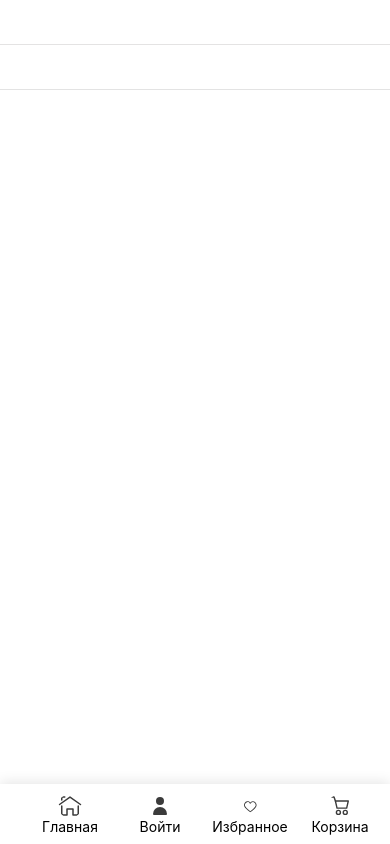
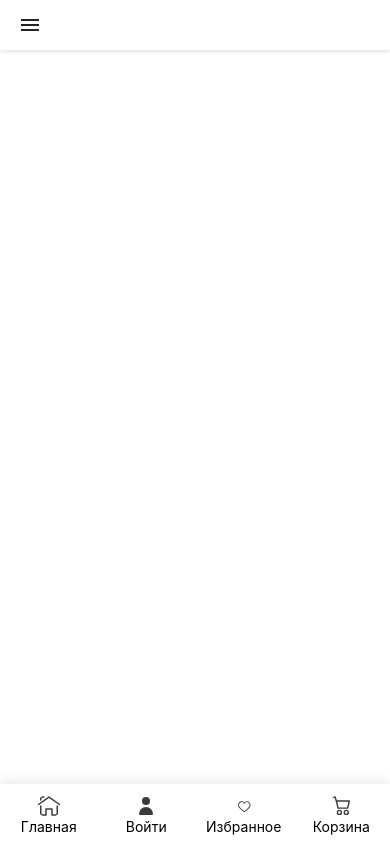
Before and after one commit to whoknow117/Storror, a React (Create React App) app: page / in a window 390 px wide. Built offline with nearby package versions, Linux system fonts and the light colour scheme.

Commit message:
toggle burger

```diff
--- a/src/components/Header/Header.module.scss
+++ b/src/components/Header/Header.module.scss
@@ -15,6 +15,8 @@
   @media (max-width: 800px) {
     left: 0;
     width: 100%;
+    height: 50px;
+    border-bottom: none;
   }
 
 }
--- a/src/components/Header/HeaderBottom/HeaderBottomNav/HeaderBottomNav.module.scss
+++ b/src/components/Header/HeaderBottom/HeaderBottomNav/HeaderBottomNav.module.scss
@@ -12,21 +12,29 @@
     @media (max-width: 800px) {
       justify-content: space-around;
       width: 100%;
+
+      margin: 0;
+      padding: 0;
+      .iconItems{
+
+      }
     }
     .iconItems {
-      margin-left: 50px;
+
       display: flex;
       justify-content: center;
-      width: 30px;
-      height: 30px;
+      width: 100%;
+      height: 100%;
       flex-direction: column;
-      border-radius: 50%;
       cursor: pointer;
       position: relative;
       font-size: 14px;
+      align-items: center;
+      margin-left: 20px;
+      @media (max-width: 800px) {
 
-      align-items: center;
-
+        margin: 0;
+      }
       svg {
         width: 24px;
 
--- a/src/components/Header/HeaderTop/HeaderTop.module.scss
+++ b/src/components/Header/HeaderTop/HeaderTop.module.scss
@@ -2,9 +2,71 @@
 
 .top {
   height: 50%;
-  border-bottom: 1px solid #e4e3e3;
+  box-shadow: 0 2px 4px rgba(0,0,0,.1);
   display: flex;
   align-items: center;
+  @media (max-width: 800px) {
+    height: 50px;
+  }
+  .menuBtn {
+    margin-left: 14px;
+    width: 32px;
+    height: 32px;
+
+    border-radius: 50%;
+    position: relative;
+
+    display: none;
+    @media (max-width: 800px) {
+        display: block;
+
+    }
+    .span,
+    {
+      display: block;
+      position: absolute;
+      top: calc(50% - 1px);
+      left: calc(50% - 9px);
+      width: 18px;
+      height: 2px;
+      background: #222;
+      &::before,
+      &::after {
+        content: '';
+        display: block;
+        position: absolute;
+
+        top: calc(50% - 1px);
+        left: calc(50% - 9px);
+        width: 18px;
+        height: 2px;
+        background: #222;
+        transition: .2s;
+      }
+      &::before {
+        transform: translateY(-5px);
+
+      }
+      &::after {
+        transform: translateY( 5px);
+
+      }
+
+
+    }
+    .toggle {
+      height: 0;
+       &::before {
+         transform: rotate(35deg);
+         border-radius: 50%;
+       }
+      &::after {
+        transform: rotate(-35deg);
+        border-radius: 50%;
+      }
+    }
+
+  }
   .phone {
     margin-left: 20px;
     border-bottom: 2px dashed $orangeBackgroundColor;
--- a/src/components/Header/HeaderTop/HeaderTop.tsx
+++ b/src/components/Header/HeaderTop/HeaderTop.tsx
@@ -1,8 +1,19 @@
-import React from 'react';
+import React, {useState} from 'react';
 import classes from './HeaderTop.module.scss';
+import {NavLink} from "react-router-dom";
 
 const HeaderTop = () => {
-    return  <div className={classes.top}>
+
+
+    const [toggle, setToggle] = useState<boolean>(false);
+
+
+
+
+    return <div className={classes.top}>
+        <NavLink to={'/Storror'} onClick={() => {setToggle(!toggle)}} className={classes.menuBtn}>
+            <span className={`${classes.span} ${toggle && classes.toggle}`}></span>
+        </NavLink>
         <div className={classes.phone}>
             +38(099)-777-77-77
         </div>
@@ -18,8 +29,6 @@ const HeaderTop = () => {
     </div>
 
 
-
-
 }
 
 export default HeaderTop;
--- a/src/components/Sidebar/SidebarLogo/SidebarLogo.tsx
+++ b/src/components/Sidebar/SidebarLogo/SidebarLogo.tsx
@@ -12,9 +12,7 @@ const SidebarLogo:React.FC<SidebarLogoType> = ({collapsed,setCollapsed}) => {
 
     return (
         <NavLink to={'/Storror'} className={classes.headerLogo}>
-            {/*<div onClick={setCollapsed} className={classes.menuBtn}>*/}
-            {/*    <span className={collapsed ? classes.collapsed : classes.span}></span>*/}
-            {/*</div>*/}
+
 
             <div className={classes.headerLogo__icon}>
 
```
Also changed, not shown: 1 other file (tests, documents, lock files or other folders).
